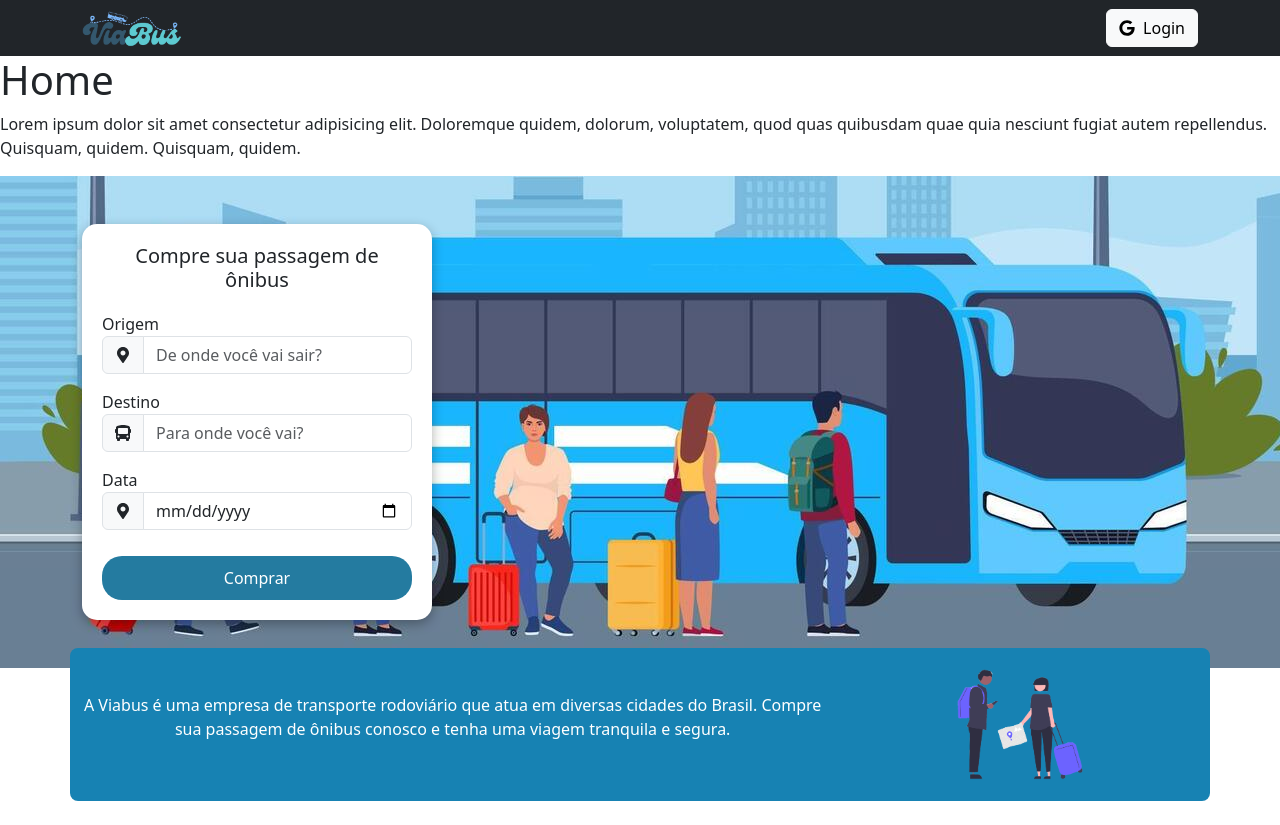
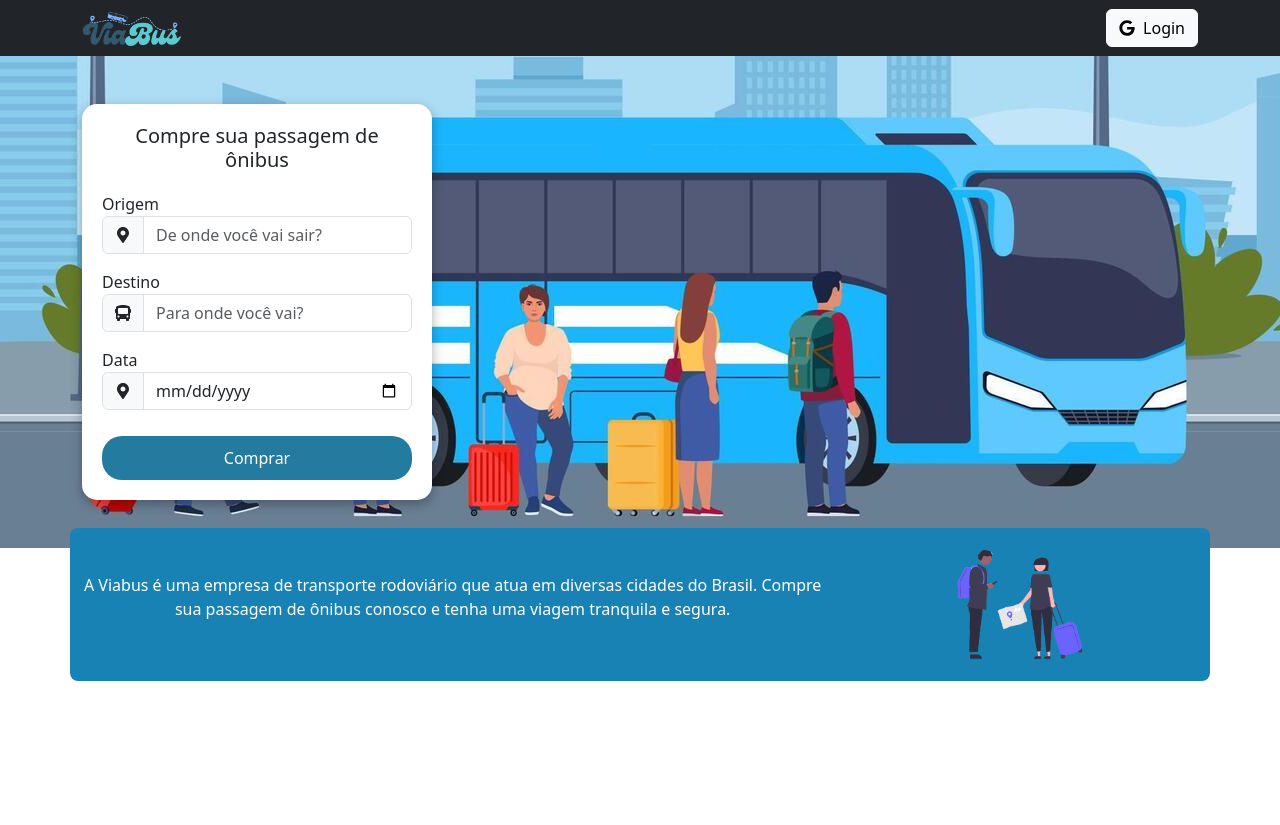
Before and after one commit to Kariellyy/viabus-front, a Next.js app: page / in a window 1280 px wide. After the commit the page ends 800 px from the top, so only its background shows below. Built offline with nearby package versions, Linux system fonts and the light colour scheme; no server answers.

Commit message:
refactor: Remover conteúdo estático da página inicial

```diff
--- a/src/app/page.tsx
+++ b/src/app/page.tsx
@@ -42,14 +42,6 @@ export default function Home() {
           </div>
         </div>
       </nav>
-      <main>
-        <h1>Home</h1>
-        <p>
-          Lorem ipsum dolor sit amet consectetur adipisicing elit. Doloremque
-          quidem, dolorum, voluptatem, quod quas quibusdam quae quia nesciunt
-          fugiat autem repellendus. Quisquam, quidem. Quisquam, quidem.
-        </p>
-      </main>
       <main>
         <section
           className={`d-flex justify-content-start align-items-center h-75 py-5 ${styles.backgroundImage}`}
```
